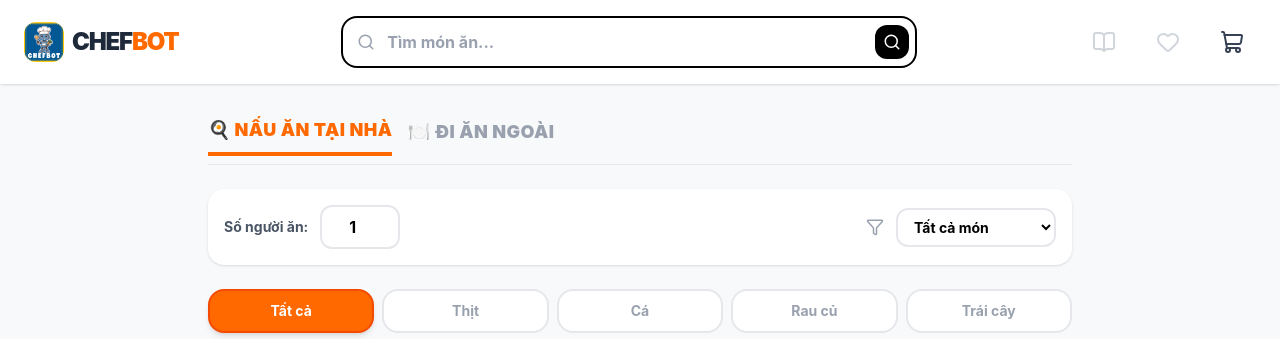
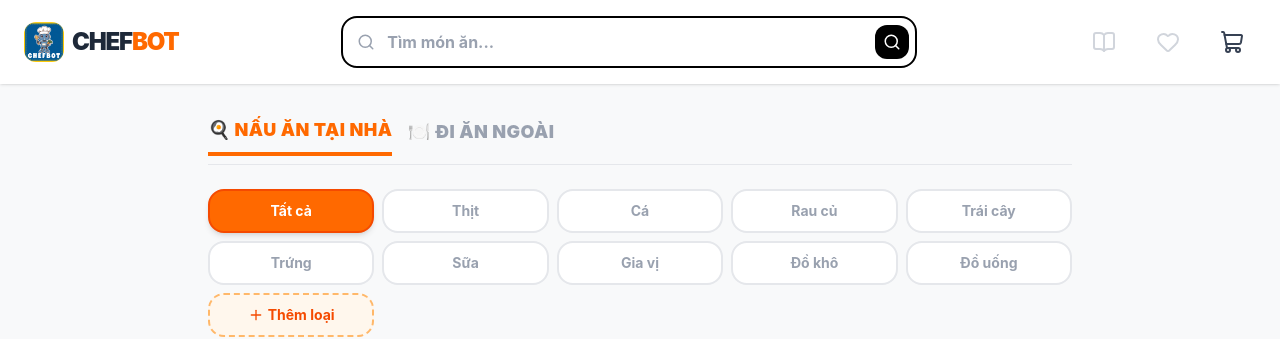
Before and after one commit to huyhoangk5/ChefBot, a React (Vite) app: page / in a window 1280 px wide. Shown: the top 339 px of the page. Built offline with nearby package versions, Linux system fonts and the light colour scheme.

Commit message:
Xoa bo loc o trang loc mon an

```diff
--- a/src/App.jsx
+++ b/src/App.jsx
@@ -2,7 +2,7 @@ import React, { useState, useMemo, useRef, useEffect } from 'react';
 import data from './data/data.json';
 import IngredientCard from './components/Pantry/IngredientCard';
 import RecipeCard from './components/Recipe/RecipeCard';
-import { Search, Heart, X, ShoppingCart, PackageOpen, Utensils, Star, Plus, BookOpen, Filter, Clock } from 'lucide-react';
+import { Search, Heart, X, ShoppingCart, PackageOpen, Utensils, Star, Plus, BookOpen } from 'lucide-react';
 import RecipeModal from './components/Common/RecipeModal';
 import RecipeDetailModal from './components/Common/RecipeDetailModal';
 import CreateRecipeModal from './components/UGC/CreateRecipeModal';
@@ -21,10 +21,6 @@ function App() {
   const [mode, setMode] = useState('cook');
   const [selectedDiningCategory, setSelectedDiningCategory] = useState("Tất cả");
 
-  const [servingCount, setServingCount] = useState(1);
-  const [preferenceFilter, setPreferenceFilter] = useState('all');
-  const [isLoading, setIsLoading] = useState(false);
-
   const [userRecipes, setUserRecipes] = useLocalStorage('chefbot-user-recipes', []);
   const [customIngredients, setCustomIngredients] = useLocalStorage('chefbot-custom-ingredients', []);
   const [customCategories, setCustomCategories] = useLocalStorage('chefbot-custom-categories', []);
@@ -39,7 +35,7 @@ function App() {
 
   // Drag & drop ingredient overrides
   const [ingredientCategoryOverrides, setIngredientCategoryOverrides] = useLocalStorage('chefbot-ingredient-categories', {});
-  // Dining recipes state (for edit/add/delete)
+  // Dining recipes state
   const [diningRecipes, setDiningRecipes] = useLocalStorage('chefbot-dining-recipes', data.diningRecipes || []);
   const [isDiningModalOpen, setIsDiningModalOpen] = useState(false);
   const [editingDining, setEditingDining] = useState(null);
@@ -47,18 +43,14 @@ function App() {
 
   const searchRef = useRef(null);
 
-  // Merge categories & ingredients
   const allCategories = useMemo(() => [...data.categories, ...customCategories], [customCategories]);
   const allIngredients = useMemo(() => [...data.ingredients, ...customIngredients], [customIngredients]);
-
   const diningCategories = data.diningCategories || ["Tất cả", "Đồ chay", "Món mặn", "Đồ khô", "Nước giải khát", "Đồ ngọt"];
 
-  // Helper: get effective category (with user overrides)
   const getEffectiveCategory = (ingredient) => {
     return ingredientCategoryOverrides[ingredient.id] || ingredient.category;
   };
 
-  // Filter ingredients based on effective category
   const filteredIngredients = useMemo(() => {
     const list = activeTab === "Tất cả"
       ? [...allIngredients]
@@ -66,7 +58,6 @@ function App() {
     return list.sort((a, b) => a.name.localeCompare(b.name, 'vi'));
   }, [activeTab, allIngredients, ingredientCategoryOverrides]);
 
-  // Filter dining recipes (using state, not data.json)
   const filteredDining = useMemo(() => {
     if (selectedDiningCategory === "Tất cả") return diningRecipes;
     return diningRecipes.filter(item => item.category === selectedDiningCategory);
@@ -87,7 +78,7 @@ function App() {
     }
   };
 
-  // Dining CRUD handlers
+  // Dining CRUD
   const updateDiningRecipe = (updatedRecipe) => {
     setDiningRecipes(prev => prev.map(r => r.id === updatedRecipe.id ? updatedRecipe : r));
     setToast({ show: true, message: `Đã cập nhật món "${updatedRecipe.name}"` });
@@ -143,7 +134,14 @@ function App() {
     setDiningForm({ name: '', restaurant: '', price: '', category: 'Món mặn', description: '', image: '' });
   };
 
-  // Click outside search
+  // Reset về trang chủ (Nấu ăn, Tất cả)
+  const resetToHome = () => {
+    setMode('cook');
+    setActiveTab('Tất cả');
+    setSelectedIngredients([]);
+    // Không reset overrides, dining, points, favorites – giữ dữ liệu người dùng
+  };
+
   useEffect(() => {
     const handleClickOutside = (event) => {
       if (searchRef.current && !searchRef.current.contains(event.target)) {
@@ -169,32 +167,16 @@ function App() {
     });
   }, [userRecipes, favorites, recipePoints]);
 
-  useEffect(() => {
-    setIsLoading(true);
-    const timer = setTimeout(() => setIsLoading(false), 300);
-    return () => clearTimeout(timer);
-  }, [selectedIngredients, servingCount, preferenceFilter]);
-
   const suggestedRecipes = useMemo(() => {
     if (selectedIngredients.length === 0) return [];
-    let filtered = allRecipes.filter(r =>
-      r.required_ingredients &&
-      r.required_ingredients.some(id => selectedIngredients.includes(id)) &&
-      (r.servings >= servingCount)
-    );
-    if (preferenceFilter === 'favorites') {
-      filtered = filtered.filter(r => favorites.includes(r.id));
-    } else if (preferenceFilter === 'mostPoints') {
-      filtered = [...filtered].sort((a, b) => (recipePoints[b.id] || 0) - (recipePoints[a.id] || 0));
-    } else {
-      filtered = filtered.sort((a, b) => {
+    return allRecipes
+      .filter(r => r.required_ingredients && r.required_ingredients.some(id => selectedIngredients.includes(id)))
+      .sort((a, b) => {
         const matchA = a.required_ingredients.filter(id => selectedIngredients.includes(id)).length;
         const matchB = b.required_ingredients.filter(id => selectedIngredients.includes(id)).length;
         return matchB - matchA;
       });
-    }
-    return filtered;
-  }, [selectedIngredients, allRecipes, servingCount, preferenceFilter, favorites, recipePoints]);
+  }, [selectedIngredients, allRecipes]);
 
   const searchResults = useMemo(() => {
     if (!searchQuery.trim()) return [];
@@ -335,12 +317,13 @@ function App() {
 
       <header className="bg-white sticky top-0 z-[100] shadow-sm px-4 sm:px-6 py-4">
         <div className="max-w-7xl mx-auto flex items-center justify-between gap-2 sm:gap-4">
-          <div className="flex items-center gap-2 shrink-0">
+          <div className="flex items-center gap-2 shrink-0 cursor-pointer" onClick={resetToHome}>
             <img src={logoChefbot} alt="Logo" className="w-9 h-9 sm:w-10 sm:h-10 rounded-xl" />
             <h1 className="text-xl sm:text-2xl font-black text-gray-800 hidden md:block uppercase tracking-tighter">Chef<span className="text-orange-500">bot</span></h1>
           </div>
 
           <div className="flex-1 max-w-xl relative" ref={searchRef}>
+            {/* ... phần search giữ nguyên ... */}
             <div className="relative flex items-center">
               <div className="absolute left-4 text-gray-400 pointer-events-none">
                 <Search size={18} />
@@ -472,32 +455,6 @@ function App() {
 
         {mode === 'cook' ? (
           <>
-            <div className="flex flex-wrap gap-4 items-center justify-between mb-6 bg-white p-4 rounded-2xl shadow-sm">
-              <div className="flex items-center gap-3">
-                <span className="text-sm font-bold text-gray-600">Số người ăn:</span>
-                <input
-                  type="number"
-                  min="1"
-                  max="10"
-                  value={servingCount}
-                  onChange={(e) => setServingCount(Math.max(1, parseInt(e.target.value) || 1))}
-                  className="w-20 px-3 py-2 border-2 border-gray-200 rounded-xl text-center font-bold"
-                />
-              </div>
-              <div className="flex items-center gap-3">
-                <Filter size={18} className="text-gray-400" />
-                <select
-                  value={preferenceFilter}
-                  onChange={(e) => setPreferenceFilter(e.target.value)}
-                  className="px-3 py-2 border-2 border-gray-200 rounded-xl text-sm font-bold bg-white"
-                >
-                  <option value="all">Tất cả món</option>
-                  <option value="favorites">Yêu thích</option>
-                  <option value="mostPoints">Nhiều điểm nhất</option>
-                </select>
-              </div>
-            </div>
-
             <div className="mb-8">
               <div className="grid grid-cols-3 sm:grid-cols-4 md:grid-cols-5 gap-2">
                 <button
@@ -666,7 +623,6 @@ function App() {
         onToggleFavorite={toggleFavorite} onCookSuccess={directViewRecipe?.price ? handleEatOut : handleCookLogic}
       />
 
-      {/* Dining Form Modal */}
       <AnimatePresence>
         {isDiningModalOpen && (
           <div className="fixed inset-0 z-[300] flex items-center justify-center p-4">
```
